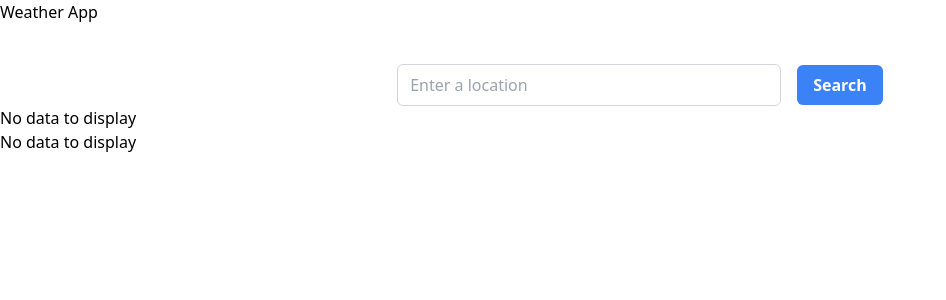
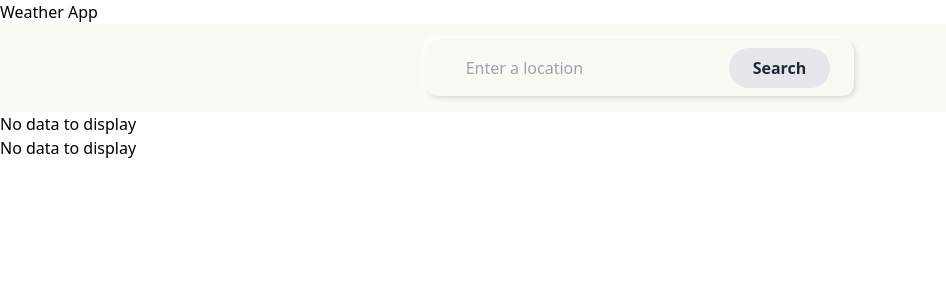
Before and after one commit to Cadegan/weather-app, a React (Create React App) app: page / in a window 1280 px wide. Shown: the top 300 px of the page, without its empty margins (0-946 px from the left). Built offline with nearby package versions, Linux system fonts and the light colour scheme.

Commit message:
Searchbar tailwinds

```diff
--- a/src/components/DailyForecast.css
+++ b/src/components/DailyForecast.css
@@ -1,18 +1,7 @@
-/* body {
-  background-color: #e0e0e0;
-  box-shadow: inset -5px -5px 15px #ffffff, inset 5px 5px 15px #babecc;
-} */
-
-/* .dailyForecastCard {
-  background: #e0e0e0;
-  box-shadow: 5px 5px 10px #cccccc, -5px -5px 10px #f4f4f4;
-} */
-
 .forecast-container {
   display: flex;
   justify-content: center;
   align-items: center;
-  /* height: 100vh; */
   background-color: #f2f2f2;
 }
 
@@ -67,3 +56,27 @@
 .dailyForecastCard:hover::after {
   box-shadow: 10px 10px 20px #d9d9d9;
 }
+
+.search-bar::before,
+.search-bar::after {
+  content: "";
+  position: absolute;
+  top: 0;
+  left: 0;
+  width: 100%;
+  height: 100%;
+  border-radius: inherit;
+  pointer-events: none;
+}
+
+.search-bar::before {
+  box-shadow: -2px -2px 5px #ffffff;
+}
+
+.search-bar::after {
+  box-shadow: 2px 2px 5px #d9d9d9;
+}
+
+.search-button:hover {
+  background-color: #d1d1d1;
+}
--- a/src/components/SearchBar.tsx
+++ b/src/components/SearchBar.tsx
@@ -16,20 +16,22 @@ const SearchBar: React.FC<SearchProps> = ({ onSearch }) => {
   };
 
   return (
-    <div className="flex items-center justify-center mt-10">
+    <div className="search-container flex justify-center items-center bg-FAFAF5">
+      <div className="search-bar relative flex items-center bg-FAFAF5 rounded-xl m-4 py-2 px-6">
         <input
           type="text"
           value={searchText}
           onChange={(event) => setSearchText(event.target.value)}
           placeholder="Enter a location"
-        className="border border-gray-300 px-3 py-2 rounded-md w-96 focus:outline-none focus:ring-2 focus:ring-blue-500"
+          className="search-input flex-grow bg-transparent border-none outline-none px-4 py-2"
         />
         <button
           onClick={handleSearch}
-        className="bg-blue-500 text-white px-4 py-2 ml-4 rounded-md font-bold hover:bg-blue-700 focus:outline-none focus:ring-2 focus:ring-blue-500"
+          className="search-button bg-gray-200 text-gray-800 font-bold cursor-pointer ml-4 px-6 py-2 rounded-full hover:bg-orange-300 transition duration-300 ease-in-out"
         >
           Search
         </button>
+      </div>
     </div>
   );
 };
--- a/tailwind.config.js
+++ b/tailwind.config.js
@@ -1,7 +1,13 @@
 module.exports = {
   content: ["./src/**/*.{html,js,jsx,ts,tsx}"],
   theme: {
-    extend: {},
+    extend: {
+      backgroundColor: {
+        f2f2f2: "#f2f2f2",
+        FFFFFB: "#FFFFFB",
+        FAFAF5: "#FAFAF5",
+      },
+    },
   },
   plugins: [],
 };
```
Lines whose indentation alone changed are shown as unchanged.
